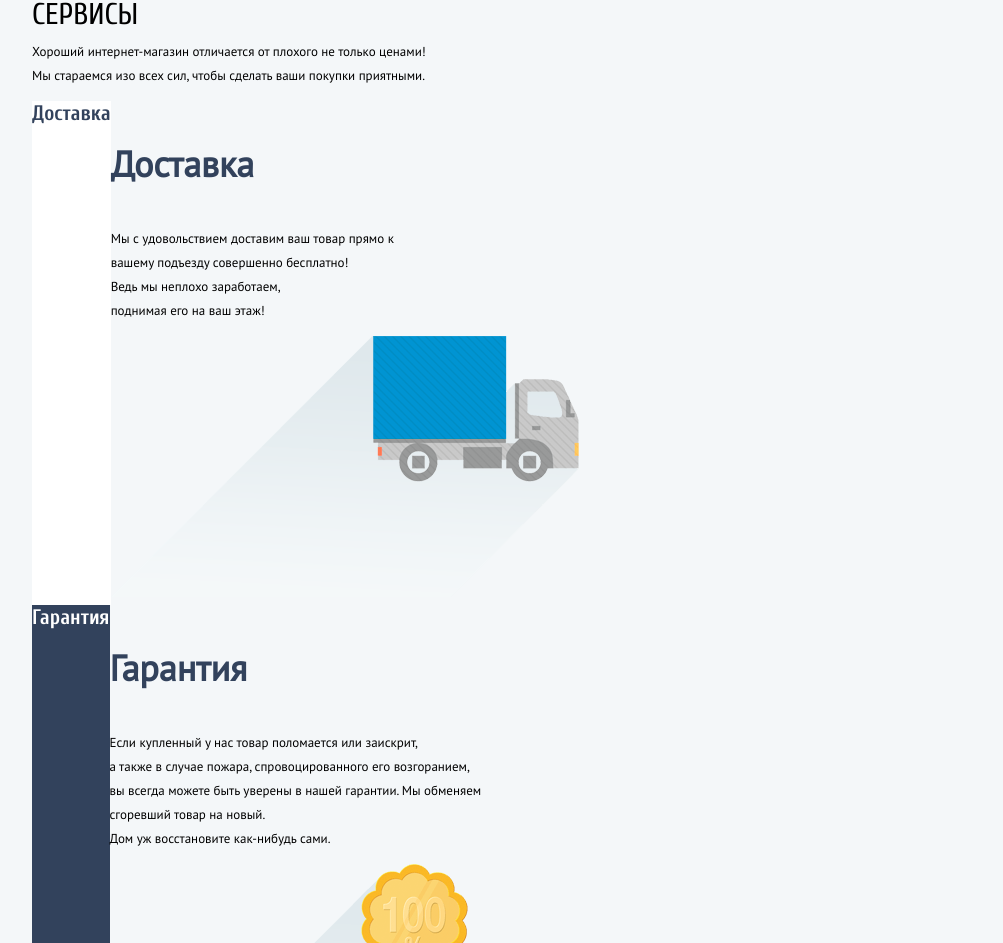
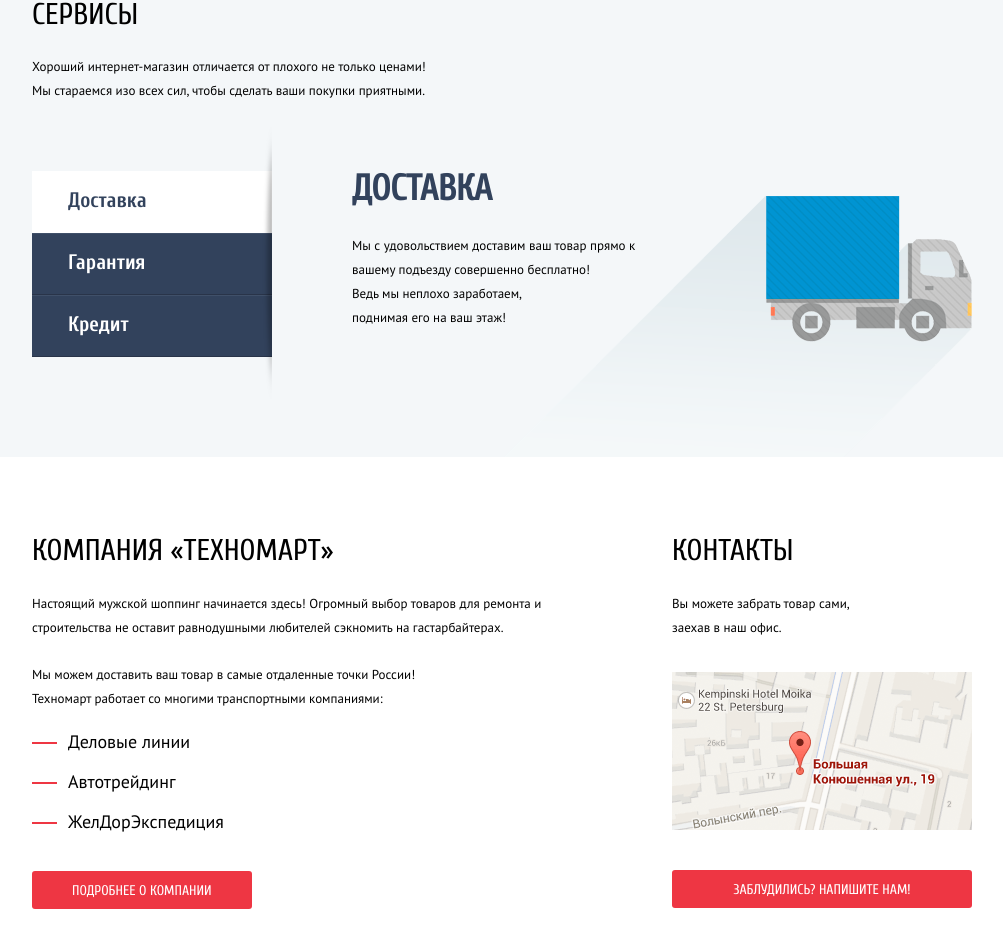
Before and after one commit to Leprechaon/1074331-technomart-26, a plain HTML site: page index.html in a window 1280 px wide. Shown: the part 1857-2800 px from the top of the page, without its empty margins (138-1141 px from the left). Drawn offline with Linux system fonts and the light colour scheme; files whose address does not match are found by name.

Commit message:
service gotov

```diff
--- a/css/style.css
+++ b/css/style.css
@@ -542,7 +542,7 @@ h1 {
 .offers {
   display: flex;
   flex-wrap: wrap;
-  margin-bottom: 33px;
+  margin-bottom: 53px;
 }
 
 .left-offers {
@@ -638,6 +638,7 @@ h1 {
   background-image: url(../img/icon-5.svg);
   background-repeat: no-repeat;
   background-position: 191px 32px;
+  margin-bottom: 0;
 }
 
 .slider {
@@ -842,8 +843,28 @@ h1 {
 }
 
 .services {
-  display: flex;
-  flex-direction: column;
+  box-sizing: border-box;
+  display: flex;
+  flex-direction: column;
+  min-height: 522px;
+}
+
+.service-slider {
+  position: relative;
+  margin-bottom: 50px;
+  margin-top: 55px;
+}
+
+.service-slider::before {
+  position: absolute;
+  content: "";
+  display: block;
+  background-image: url(../img/slot.png);
+  background-repeat: repeat;
+  width: 10px;
+  height: 272px;
+  top: -44px;
+  left: 230px;
 }
 
 .service-slide {
@@ -854,14 +875,24 @@ h1 {
 
 .services h2 {
   margin-top: 68px;
-}
+  margin-bottom: 15px;
+}
+
+
 
 .service-toggle {
+  box-sizing: border-box;
   font-size: 21px;
   font-family: 'Cuprum-Bold', Tahoma, Arial, sans-serif;
   font-weight: 700;
   color: #ffffff;
   background-color: #32425c;
+  width: 240px;
+  height: 61px;
+  box-shadow: 0 1px 0 0 #293449, inset 0 1px 0 0 #405069;
+  margin-bottom: 1px;
+  padding-left: 36px;
+  padding-top: 17px;
 }
 
 .service-toggle:hover {
@@ -875,12 +906,55 @@ h1 {
 .service-input:checked + .service-toggle {
   color: #32425c;
   background-color: #ffffff;
+  box-shadow: 0 1px 0 0 #ffffff, inset 0 1px 0 0 #ffffff;
+}
+
+.service-slide__div {
+  position: absolute;
+  display: none;
+  left: 320px;
+  width: 620px;
+  flex-direction: column;
+  top: 0;
+}
+
+.service-input:checked ~ .service-slide__div {
+  display: flex;
+}
+
+.service-slide__div img{
+  position: absolute;
+  right: 0;
+}
+
+.delivery-div img {
+  top: 25px;
+}
+
+.warranty-div img {
+  top: 3px;
+}
+
+.warranty-div h3 {
+  font-style: italic;
+}
+
+.credit-div img {
+  top: 1px;
+}
+
+.credit-div .red-button {
+  margin-top: 13px;
 }
 
 .service-slide__div h3 {
+  font-family: 'Cuprum-Regular', Tahoma, Arial, sans-serif;
   font-size: 36px;
   color: #32425c;
-  line-height: 1.5;
+  line-height: 1;
+  margin: 0;
+  margin-bottom: 14px;
+  text-transform: uppercase;
 }
 
 /* ***************************  стили about-us ***************************** */
@@ -926,15 +1000,16 @@ h1 {
 }
 
 .transport-list__li::before {
+  box-sizing: border-box;
   content: "";
   position: absolute;
   display: block;
   top: 13px;
   left: -36px;
-  background-image: url("../img/red-line.png");
-  background-repeat: no-repeat;
+  border: 1px solid #ee3643;
   width: 25px;
   height: 2px;
+  background-color: #ee3643;
 }
 
 .main-address {
--- a/index.html
+++ b/index.html
@@ -215,42 +215,42 @@
             Мы стараемся изо всех сил, чтобы сделать ваши покупки приятными.</p>
           <div class="service-slider">
             <div class="service-slide">
-              <input class="service-input" type="radio" id="service-1" name="service-toggle" checked>
+              <input class="service-input" type="radio" id="service-1" name="service-toggle" hidden checked>
               <label class="service-toggle" for="service-1">Доставка</label>
-              <div class="service-slide__div">
+              <div class="service-slide__div delivery-div">
                 <h3>Доставка</h3>
+                <img src="img/delivery.png" width="468" height="261" alt="Доставка">
                 <p>Мы с удовольствием доставим ваш товар прямо к<br>
                   вашему подъезду совершенно бесплатно!<br>
                   Ведь мы неплохо заработаем,<br>
                   поднимая его на ваш этаж!
                 </p>
-                <img src="img/delivery.png" width="468" height="261" alt="Доставка">
-              </div>
+                </div>
             </div>
             <div class="service-slide">
-              <input class="service-input" type="radio" id="service-2" name="service-toggle" >
+              <input class="service-input" type="radio" id="service-2" name="service-toggle" hidden>
               <label class="service-toggle" for="service-2">Гарантия</label>
-              <div class="service-slide__div">
+              <div class="service-slide__div warranty-div">
                 <h3>Гарантия</h3>
+                <img src="img/warranty.png" width="389" height="283" alt="Гарантия">
                 <p>Если купленный у нас товар поломается или заискрит,<br>
                   а также в случае пожара, спровоцированного его возгоранием,<br>
                   вы всегда можете быть уверены в нашей гарантии. Мы обменяем<br>
                   сгоревший товар на новый.<br>
                   Дом уж восстановите как-нибудь сами.
                 </p>
-                <img src="img/warranty.png" width="389" height="283" alt="Гарантия">
               </div>
             </div>
             <div class="service-slide">
-              <input class="service-input" type="radio" id="service-3" name="service-toggle" >
+              <input class="service-input" type="radio" id="service-3" name="service-toggle" hidden>
               <label class="service-toggle" for="service-3">Кредит</label>
-              <div class="service-slide__div">
+              <div class="service-slide__div credit-div">
                 <h3>Кредит</h3>
+                <img src="img/credit.png" width="465" height="285" alt="Кредит">
                 <p>Залезть в долговую яму стало проще!<br>
                   Кредитные консультанты придут вам на помощь.
                 </p>
                 <a class="red-button" href="">Отправить заявку</a>
-                <img src="img/credit.png" width="465" height="285" alt="Кредит">
               </div>
             </div>
           </div>
```
Also changed, not shown: img/red-line.png (deleted), img/slot.png (added).
